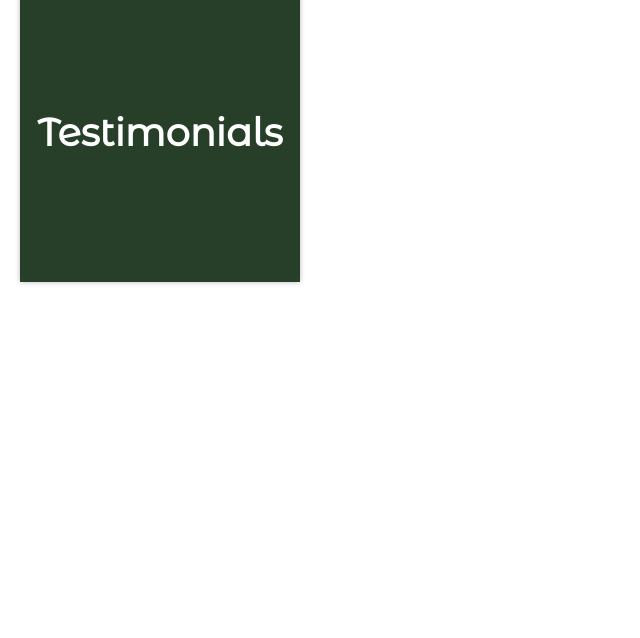
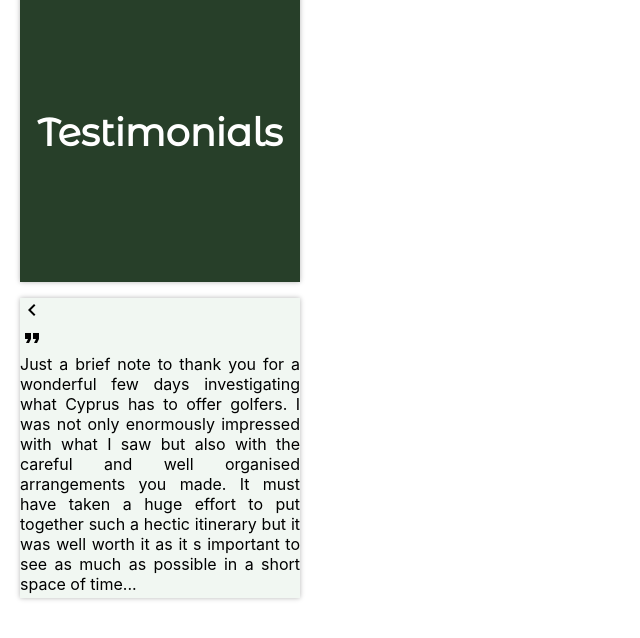
Before and after one commit to annaszalkiewicz/eaglegolfgroup, a React (Create React App) app: page / in a window 1280 px wide. Shown: the part 6032-6670 px from the top of the page, without its empty margins (0-640 px from the left). Built offline with nearby package versions, Linux system fonts and the light colour scheme.

Commit message:
Add testimonials item template

```diff
--- a/src/js/Home.js
+++ b/src/js/Home.js
@@ -118,6 +118,18 @@ class Home extends Component {
             <header className="grid-item section-header testimonials-header">
               <h2>Testimonials</h2>
             </header>
+            <div className="grid-item testimonials-item-1">
+              <div className="left">
+                <i class="material-icons left-arrow">keyboard_arrow_left</i>
+              </div>
+              <div className="testimonials-container">
+                <i class="material-icons quote-icon">format_quote</i>
+                <p>Just a brief note to thank you for a wonderful few days investigating what Cyprus has to offer golfers. I was not only enormously impressed with what I saw but also with the careful and well organised arrangements you made. It must have taken a huge effort to put together such a hectic itinerary but it was well worth it as it s important to see as much as possible in a short space of time...</p>
+              </div>
+              <div className="right">
+                <i class="material-icons right-arrow">keyboard_arrow_right</i>
+              </div>
+            </div>
           </div>
         </main>
         <Footer />
```
